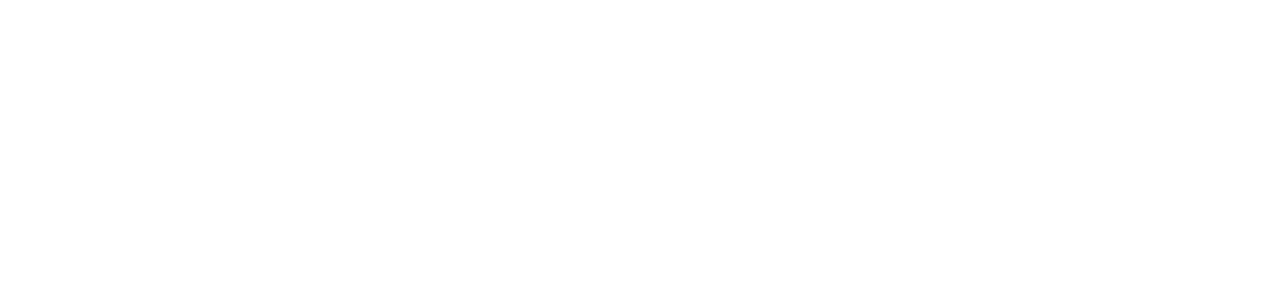
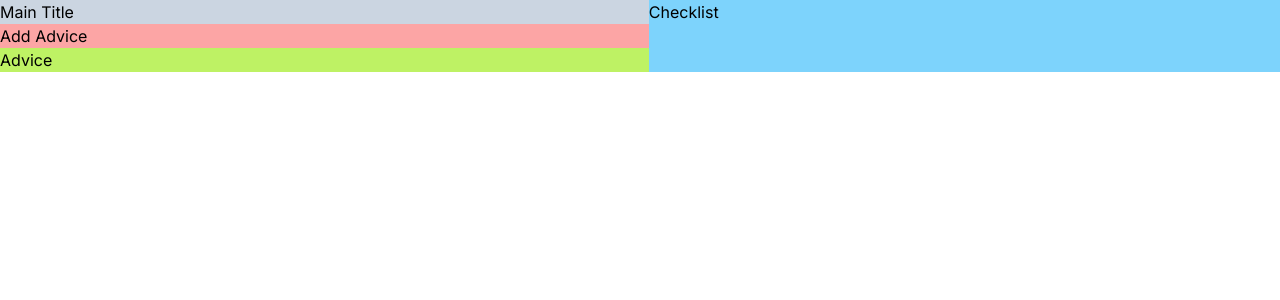
Before and after one commit to jcsmileyjr/renters-ui, a Next.js app: page / in a window 1280 px wide. Shown: the top 300 px of the page. Built offline with nearby package versions, Linux system fonts and the light colour scheme.

Commit message:
Styling: Setup main page grid for future component setup

```diff
--- a/src/app/page.js
+++ b/src/app/page.js
@@ -1,9 +1,21 @@
 
 
 export default function Home() {
+  /**
+   * 1. Seperate sections via Grid by color
+   * 2. Setup main title
+   * 3. Create dummy components: AddTip, Advice, Checklist
+   * 3a. Include dummy data where needed
+   * 3b. No colors yet, just bacic structure
+   * 3c. Place components on main page
+   *
+   */
   return (
-    <main className="">
-
+    <main className="grid grid-row-3 grid-column-2">
+      <section className="bg-slate-300 col-start-1 col-end-1 row-start-1 row-end-1 row-span-1">Main Title</section>
+      <section className="bg-red-300 col-start-1 col-end-1 row-start-2 row-end-2 ">Add Advice</section>
+      <section className="bg-lime-300 col-start-1 col-end-1 row-start-3 row-end-3 ">Advice</section>
+      <section className="bg-sky-300 col-start-2 col-end-2 row-span-3">Checklist</section>
     </main>
   )
 }
```
